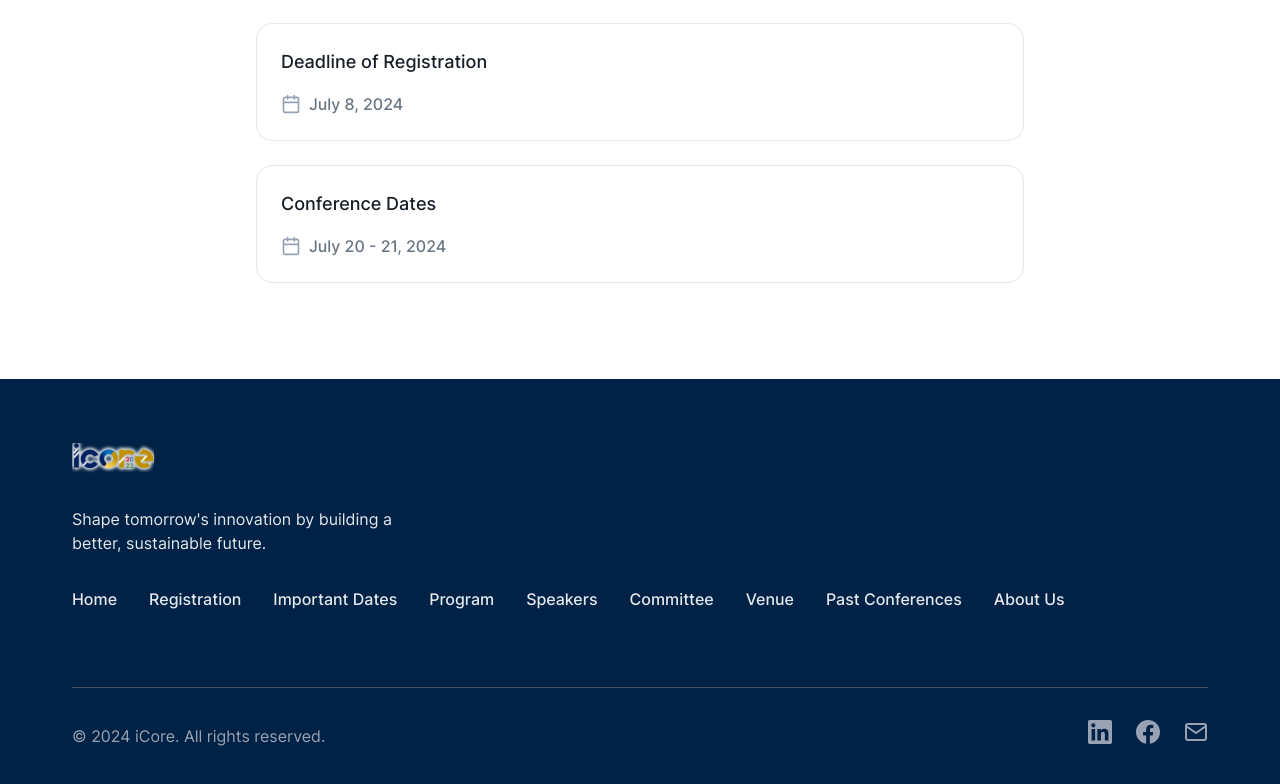
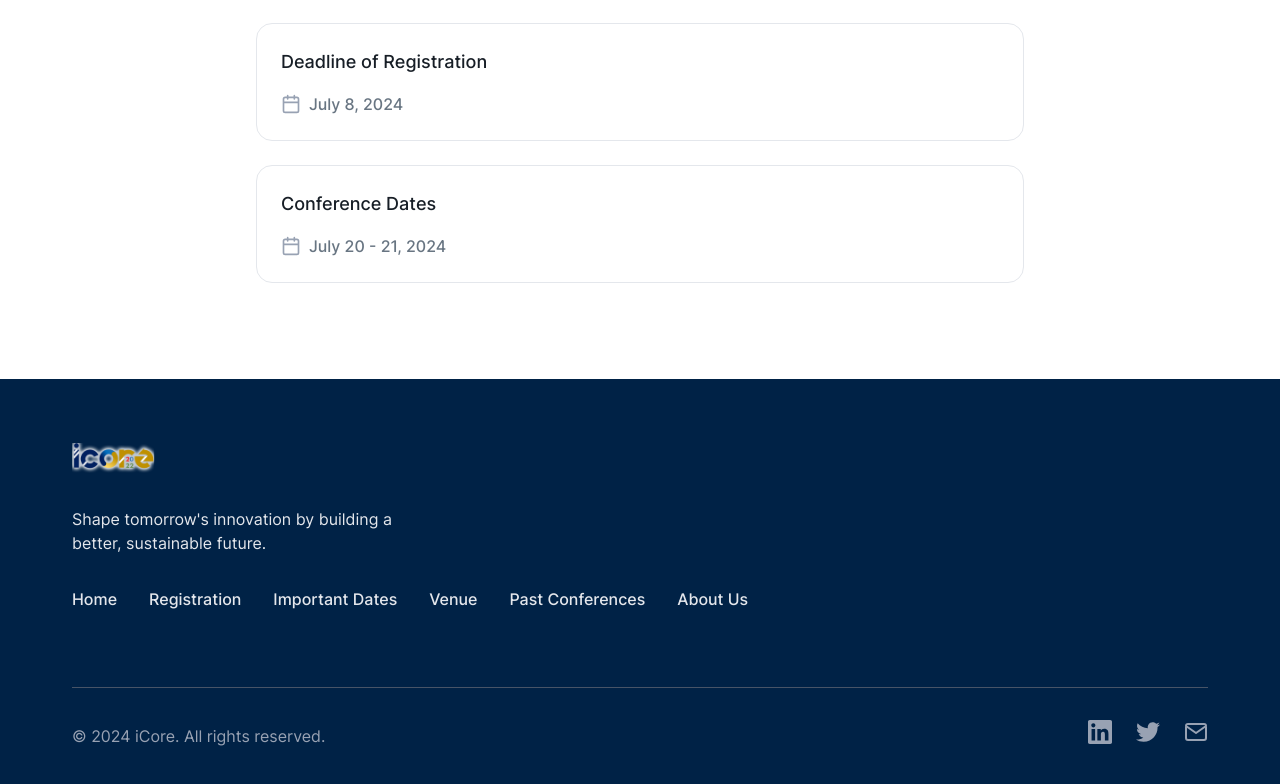
Before and after one commit to icore-nationalu/icore2024, a React (Vite) app: page /important-dates in a window 1280 px wide. Shown: the part 973-1757 px from the top of the page. Built offline with nearby package versions, Linux system fonts and the light colour scheme.

Commit message:
Updated sitemap

```diff
--- a/src/App.jsx
+++ b/src/App.jsx
@@ -24,9 +24,9 @@ const App = () => {
         <Route path="/test" element={<Test1 />}></Route>
         <Route path="/registration" element={<Registration />}></Route>
         <Route path="/important-dates" element={<ImportantDates />}></Route>
-        <Route path="/program" element={<Program />}></Route>
+        {/* <Route path="/program" element={<Program />}></Route>
         <Route path="/speakers" element={<Speakers />}></Route>
-        <Route path="/committee" element={<Committee />}></Route>
+        <Route path="/committee" element={<Committee />}></Route> */}
         <Route path="/venue" element={<Venue />}></Route>
         <Route path="/past-conferences" element={<PastConferences />}></Route>
         <Route path="/about-us" element={<AboutUs />}></Route>
--- a/src/components/Footer.jsx
+++ b/src/components/Footer.jsx
@@ -31,6 +31,7 @@ const Footer = () => {
               <li>
                 <NavLink to="/important-dates">Important Dates</NavLink>
               </li>
+              {/*
               <li>
                 <NavLink to="/program">Program</NavLink>
               </li>
@@ -40,6 +41,7 @@ const Footer = () => {
               <li>
                 <NavLink to="/committee">Committee</NavLink>
               </li>
+               */}
               <li>
                 <NavLink to="/venue">Venue</NavLink>
               </li>
@@ -57,7 +59,7 @@ const Footer = () => {
           <div className="social-links">
             <ul>
               <li>
-                <Link to="https://www.google.com" target="_blank">
+                <Link to="https://www.linkedin.com" target="_blank">
                   <Icon
                     iconName="LinkedIn"
                     fill="#98A2B3"
@@ -68,9 +70,9 @@ const Footer = () => {
                 </Link>
               </li>
               <li>
-                <Link to="https://www.facebook.com" target="_blank">
+                <Link to="https://www.twitter.com" target="_blank">
                   <Icon
-                    iconName="Facebook"
+                    iconName="Twitter"
                     fill="#98A2B3"
                     className="icon"
                     height="24px"
--- a/src/components/Navbar.jsx
+++ b/src/components/Navbar.jsx
@@ -197,21 +197,21 @@ const Navbar = () => {
                     </NavLink>
                   </li>
 
-                  {/* About Us */}
+                  {/* About Us
                   <li className="nav-link">
                     <NavLink to="/program" className="link-text">
                       Program
                     </NavLink>
                   </li>
 
-                  {/* About Us */}
+                  {/* About Us
                   <li className="nav-link">
                     <NavLink to="/speakers" className="link-text">
                       Speakers
                     </NavLink>
                   </li>
 
-                  {/* About Us */}
+                  {/* About Us
                   <li className="nav-link">
                     <NavLink to="/committee" className="link-text">
                       Committee
--- a/src/pages/Home.jsx
+++ b/src/pages/Home.jsx
@@ -83,6 +83,7 @@ const Home = () => {
     <>
       <section className="hero-container">
         <div className="hero-wrapper">
+          {/*
           <div className="deadline-badge">
             <div className="deadline-date">March 24, 2024</div>
             <NavLink to="/important-dates" className="deadline-link">
@@ -96,7 +97,7 @@ const Home = () => {
               />
             </NavLink>
           </div>
-
+          */}
           <h1>
             Future Earth: Technology's Role in Shaping Sustainable Outcomes
           </h1>
```
